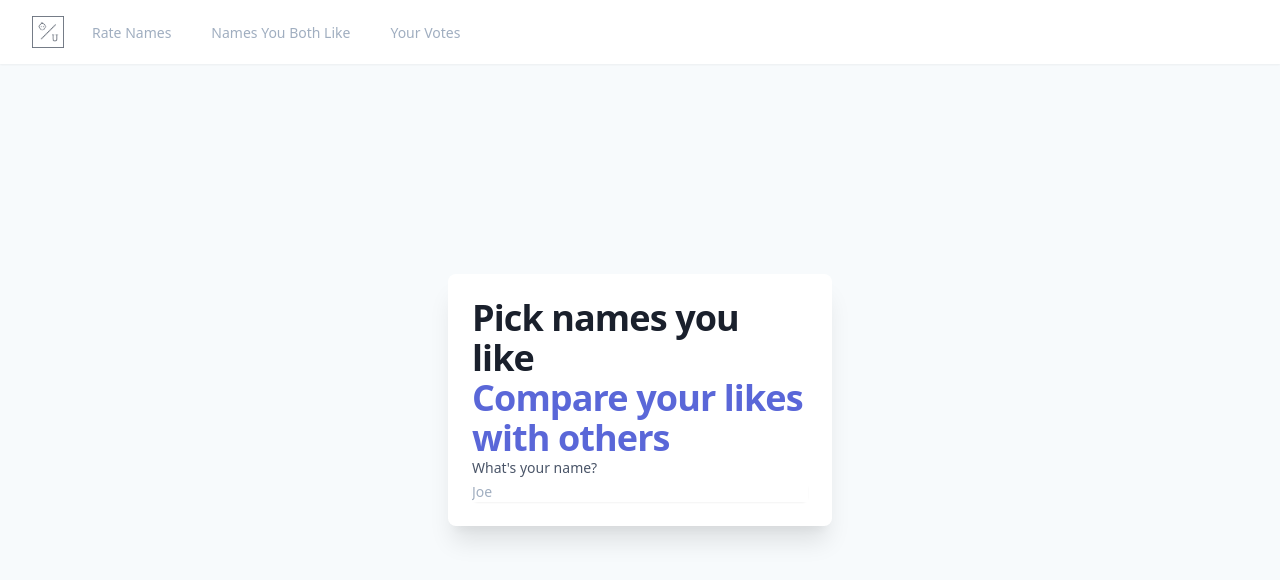
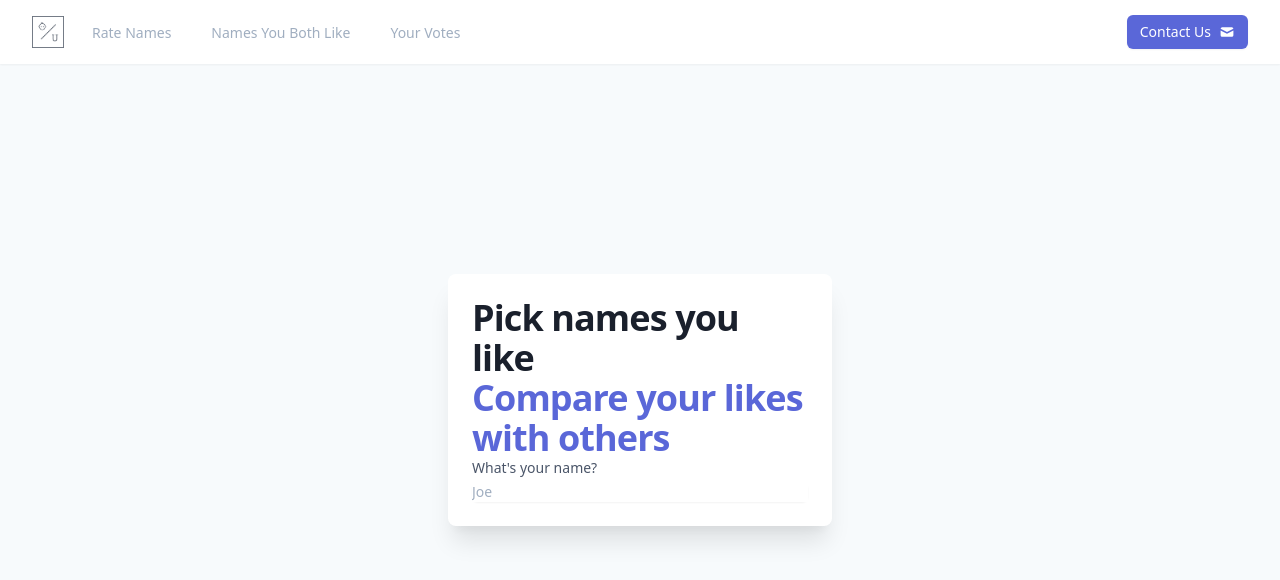
Before and after one commit to datajoy-co/i-am-baby, a Next.js app: page / in a window 1280 px wide. Shown: the top 580 px of the page. Built offline with nearby package versions, Linux system fonts and the light colour scheme; what @tailwindcss/ui would draw is missing.

Commit message:
fix errors, add contact button

```diff
--- /dev/null
+++ b/components/contact-us-button.js
@@ -0,0 +1,27 @@
+import React from "react"
+
+export default function (props) {
+  return (
+    <>
+      <span className="inline-flex rounded-md shadow-sm">
+        <button
+        onClick={()=>{
+            location.href="https://www.datajoy.co/#contact"
+        }}
+          type="button"
+          className="inline-flex items-center px-3 py-2 border border-transparent text-sm leading-4 font-medium rounded-md text-white bg-indigo-600 hover:bg-indigo-500 focus:outline-none focus:border-indigo-700 focus:shadow-outline-indigo active:bg-indigo-700 transition ease-in-out duration-150"
+        >
+          Contact Us
+          <svg
+            className="ml-2 -mr-0.5 h-4 w-4"
+            viewBox="0 0 20 20"
+            fill="currentColor"
+          >
+            <path d="M2.003 5.884L10 9.882l7.997-3.998A2 2 0 0016 4H4a2 2 0 00-1.997 1.884z" />
+            <path d="M18 8.118l-8 4-8-4V14a2 2 0 002 2h12a2 2 0 002-2V8.118z" />
+          </svg>
+        </button>
+      </span>
+    </>
+  )
+}
--- a/components/log-in-input-card.js
+++ b/components/log-in-input-card.js
@@ -19,10 +19,10 @@ export default function logInInputCard(props) {
       aria-labelledby="modal-headline"
     >
       <div>
-        <h2 class="text-3xl leading-9 font-extrabold tracking-tight text-gray-900 sm:text-4xl sm:leading-10">
+        <h2 className="text-3xl leading-9 font-extrabold tracking-tight text-gray-900 sm:text-4xl sm:leading-10">
           Pick names you like
-          <br class="hidden sm:inline" />
-          <span class="text-indigo-600" id="newsletter-headline">
+          <br className="hidden sm:inline" />
+          <span className="text-indigo-600" id="newsletter-headline">
             Compare your likes with others
           </span>
         </h2>
@@ -40,7 +40,7 @@ export default function logInInputCard(props) {
                 setUserName(e.target.value)
               }}
               id="username"
-              class="form-input block w-full sm:text-sm sm:leading-5"
+              className="form-input block w-full sm:text-sm sm:leading-5"
               placeholder="Joe"
             />
           </div>
--- a/components/nav.js
+++ b/components/nav.js
@@ -5,6 +5,7 @@ import { capitalize } from '../library/helpers'
 import useLinks from '../hooks/use-links'
 import useParents from '../hooks/use-parents'
 import ProfileImage from '../components/profile-image'
+import ContactUsButton from './contact-us-button'
 
 function SwitchParent (props) {
   const handleClick = props.toggleParent
@@ -43,6 +44,7 @@ function ProfileDropdown (props) {
   return (
     <div className='ml-3 relative'>
       <div>
+
         <button
           className='flex text-sm border-2 border-transparent rounded-full focus:outline-none focus:border-gray-300 transition duration-150 ease-in-out'
           id='user-menu'
@@ -51,7 +53,8 @@ function ProfileDropdown (props) {
           onClick={toggleSwitcher}
           onBlur={toggleSwitcher}
         >
-          <ProfileImage parentName={currentParentName} />
+
+          {/* <ProfileImage parentName={currentParentName} /> */}
         </button>
       </div>
       {/* <!-- */}
@@ -147,8 +150,10 @@ export default function nav (props) {
               </NavLink>
             </div>
           </div>
+
           <div className='hidden sm:ml-6 sm:flex sm:items-center'>
-            <ProfileDropdown />
+          <ContactUsButton></ContactUsButton>
+            {/* <ProfileDropdown /> */}
           </div>
           <div className='-mr-2 flex items-center sm:hidden'>
             {/* Mobile menu button --> */}
--- a/pages/users/[userName]/names-you-both-like.js
+++ b/pages/users/[userName]/names-you-both-like.js
@@ -29,8 +29,8 @@ export default function (props) {
 
   return (
     <>
-      <div class="bg-white shadow sm:rounded-lg">
-        <div class="px-4 py-5 sm:p-6">
+      <div className="bg-white shadow sm:rounded-lg">
+        <div className="px-4 py-5 sm:p-6">
           <div>
             <label
               htmlFor="partnerName"
@@ -46,24 +46,22 @@ export default function (props) {
               id="location"
               className="mt-1 form-select block w-full pl-3 pr-10 py-2 text-base leading-6 border-gray-300 focus:outline-none focus:shadow-outline-blue focus:border-blue-300 sm:text-sm sm:leading-5"
             >
-              {voters.sort().filter((voter) => {
-                return voter != userName
-              }).map((voter) => {
-                return <option>{capitalize(voter)}</option>
-              })}
+              {voters
+                .sort()
+                .filter((voter) => {
+                  return voter != userName
+                })
+                .map((voter) => {
+                  return <option key={voter}>{capitalize(voter)}</option>
+                })}
             </select>
           </div>
 
           {partnerName.length > 0 && (
             <div className="mt-5 sm:mt-6">
               <span className="flex w-full rounded-md shadow-sm">
-                <Link
-                  disabled={partnerName.length < 1}
-                  href={userLinks.href}
-                  as={userLinks.as}
-                >
+                <Link href={userLinks.href} as={userLinks.as}>
                   <button
-                    disabled={partnerName.length < 1}
                     type="button"
                     className="inline-flex justify-center w-full rounded-md border border-transparent px-4 py-2 bg-indigo-600 text-base leading-6 font-medium text-white shadow-sm hover:bg-indigo-500 focus:outline-none focus:border-indigo-700 focus:shadow-outline-indigo transition ease-in-out duration-150 sm:text-sm sm:leading-5"
                   >
```
